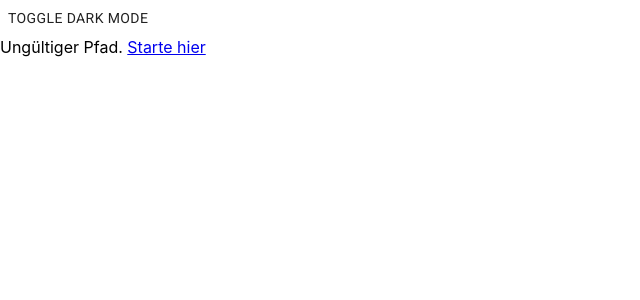
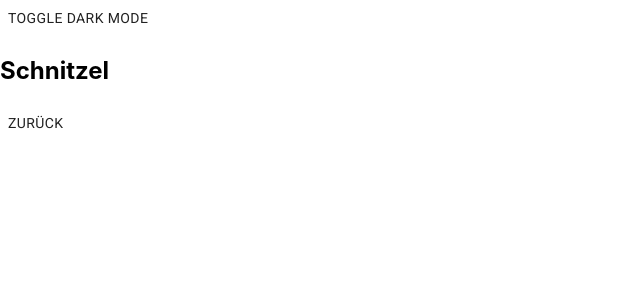
Before and after one commit to sspringer82/cookbook, a React (Create React App) app: page /detail/1 in a window 1280 px wide. Shown: the top 300 px of the page, without its empty margins (0-640 px from the left). Built offline with nearby package versions, Linux system fonts and the light colour scheme; data requests are answered from the project's data file.

Commit message:
dynamic & programmatic routing

```diff
--- a/src/App.tsx
+++ b/src/App.tsx
@@ -4,6 +4,7 @@ import DarkModeButton from './DarkModeButton';
 import { darkModeContext } from './darkModeContext';
 import RecipeList from './RecipeList';
 import { BrowserRouter as Router, Link, Route, Switch } from 'react-router-dom';
+import RecipeDetails from './RecipeDetails';
 
 function App() {
   const [darkMode, setDarkMode] = useState<boolean>(false);
@@ -14,6 +15,8 @@ function App() {
       <Router>
         <Switch>
           <Route path="/" exact component={RecipeList} />
+          <Route path="/detail/:id" component={RecipeDetails} />
+
           <Route
             path="/"
             render={() => {
--- /dev/null
+++ b/src/RecipeDetails.tsx
@@ -0,0 +1,44 @@
+import axios from 'axios';
+import React, { useEffect, useState } from 'react';
+import { useHistory, useParams } from 'react-router';
+import { Recipe } from './types/Recipe';
+import { Link } from 'react-router-dom';
+import { Button } from '@material-ui/core';
+
+function RecipeDetails(): React.ReactElement {
+  const [recipe, setRecipe] = useState<Recipe>();
+  const { id } = useParams<{ id: string }>();
+  const history = useHistory();
+
+  useEffect(() => {
+    async function fetchData() {
+      const { data } = await axios.get(`http://localhost:3001/recipe/${id}`);
+      setRecipe(data);
+    }
+    fetchData();
+  }, [id]);
+
+  if (recipe) {
+    return (
+      <div>
+        <h2>{recipe.title}</h2>
+        <Button
+          onClick={() => {
+            history.push('/');
+          }}
+        >
+          zurück
+        </Button>
+      </div>
+    );
+  } else {
+    return (
+      <div>
+        <h2>Keine Daten gefunden.</h2>
+        <Link to="/">zurück</Link>
+      </div>
+    );
+  }
+}
+
+export default RecipeDetails;
--- a/src/RecipeListItem.tsx
+++ b/src/RecipeListItem.tsx
@@ -4,6 +4,7 @@ import { Padding, Row, Title } from './RecipeListItem.styles';
 import DeleteIcon from '@material-ui/icons/Delete';
 import IconButton from '@material-ui/core/IconButton';
 import { darkModeContext } from './darkModeContext';
+import { Link } from 'react-router-dom';
 
 type Props = {
   recipe: Recipe;
@@ -21,7 +22,9 @@ function RecipeListItem({ recipe, onDelete }: Props): React.ReactElement {
 
   return (
     <Row>
-      <Title darkMode={darkMode}>{recipe.title}</Title>
+      <Title darkMode={darkMode}>
+        <Link to={`/detail/${recipe.id}`}>{recipe.title}</Link>
+      </Title>
       <Padding darkMode={darkMode}>
         <IconButton
           aria-label="delete"
```
